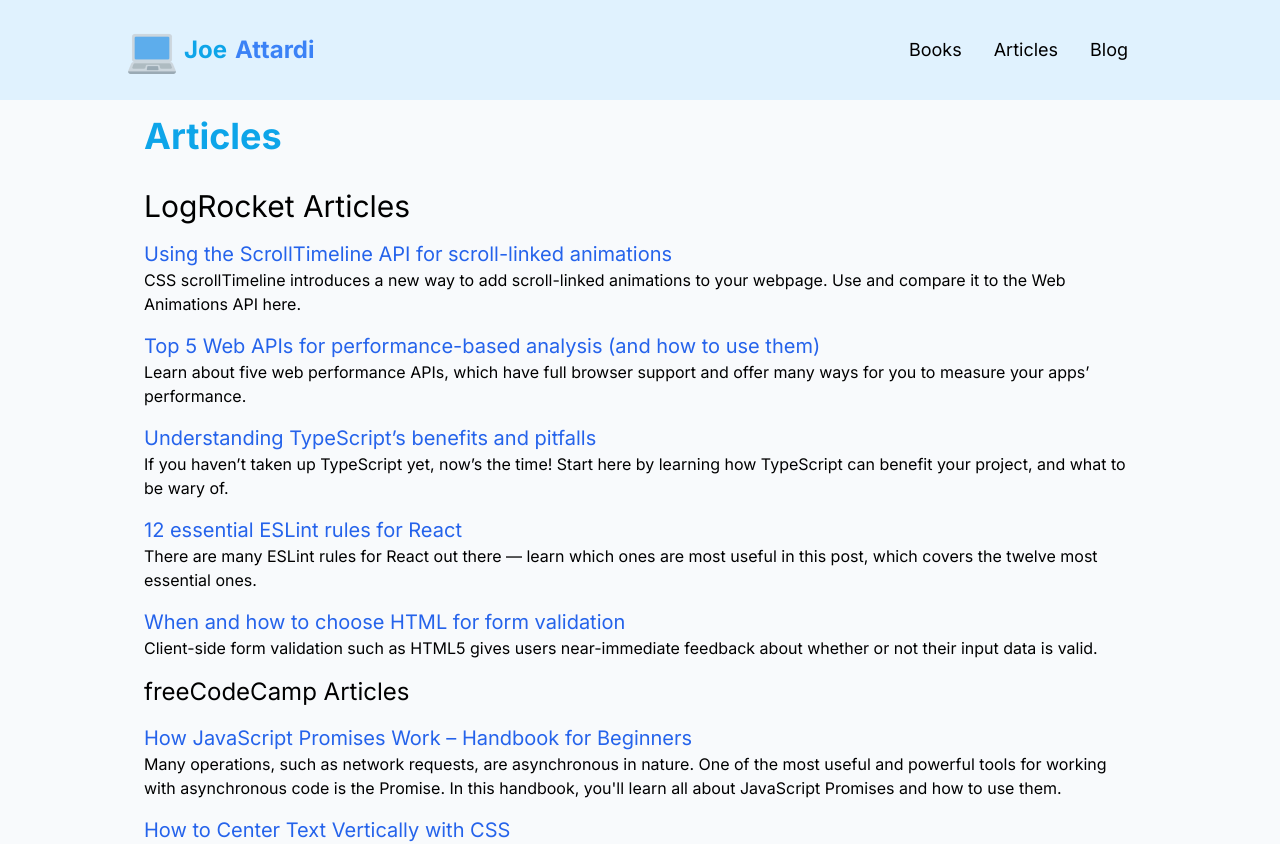
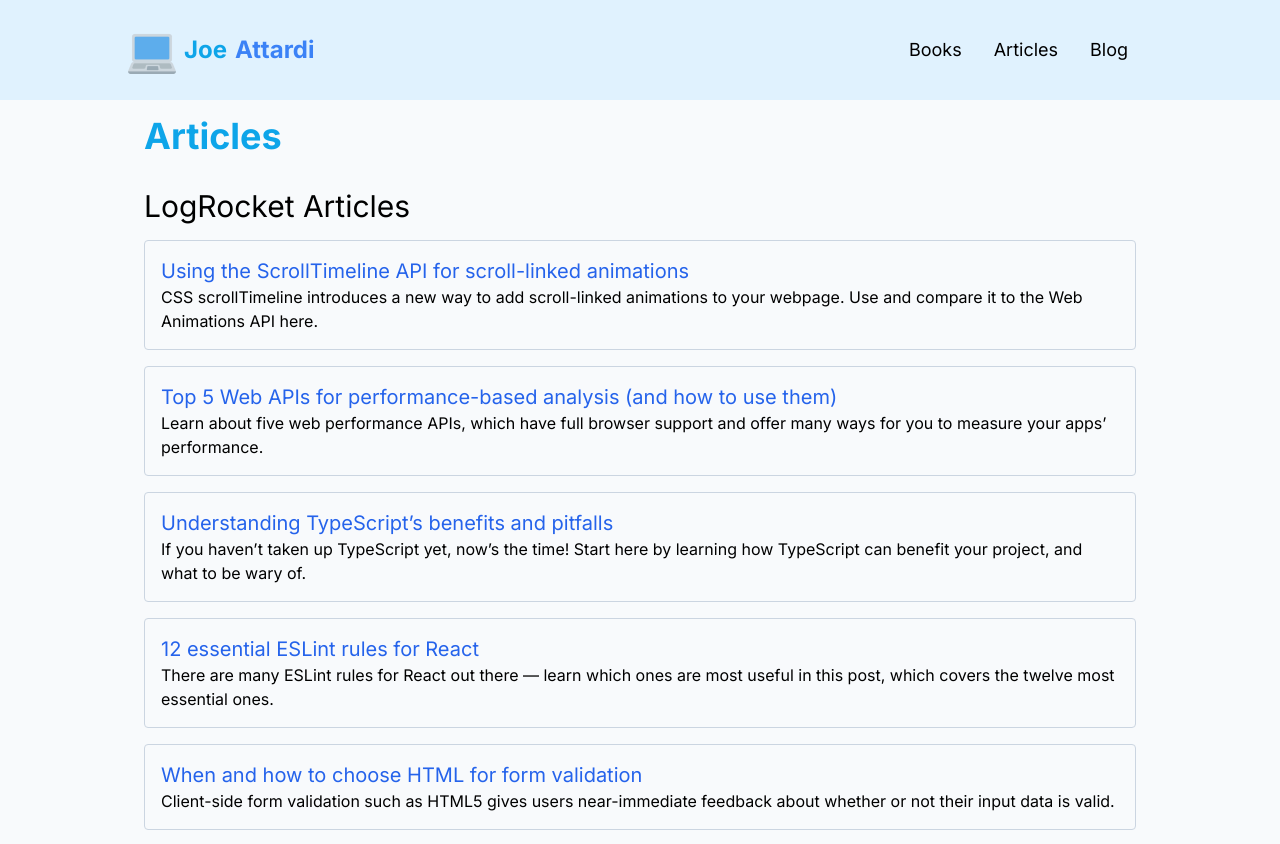
Before and after one commit to joeattardi/joeattardi-com-sveltekit, a SvelteKit app: page /articles in a window 1280 px wide. Shown: the top 844 px of the page. Built offline with nearby package versions, Linux system fonts and the light colour scheme.

Commit message:
remove commented out code

```diff
--- a/src/routes/articles/+page.svelte
+++ b/src/routes/articles/+page.svelte
@@ -2,8 +2,6 @@
   import PageTitle from '$lib/components/PageTitle.svelte';
 
   export let data;
-
-  console.log(data);
 </script>
 
 <PageTitle>Articles</PageTitle>
@@ -12,7 +10,7 @@
 
 <section class="flex flex-col gap-4 mt-4">
   {#each data.logrocket as item}
-    <article>
+    <article class="border border-slate-300 p-4 rounded">
       <h4 class="text-xl"><a href={item.href} class="text-blue-600">{item.title}</a></h4>
       <p>{item.summary}</p>
     </article>
@@ -23,7 +21,7 @@
 
 <section class="flex flex-col gap-4 mt-4">
   {#each data.freecodecamp as item}
-    <article>
+    <article class="border border-slate-300 p-4 rounded">
       <h4 class="text-xl"><a href={item.href} class="text-blue-600">{item.title}</a></h4>
       <p>{item.summary}</p>
     </article>
```
